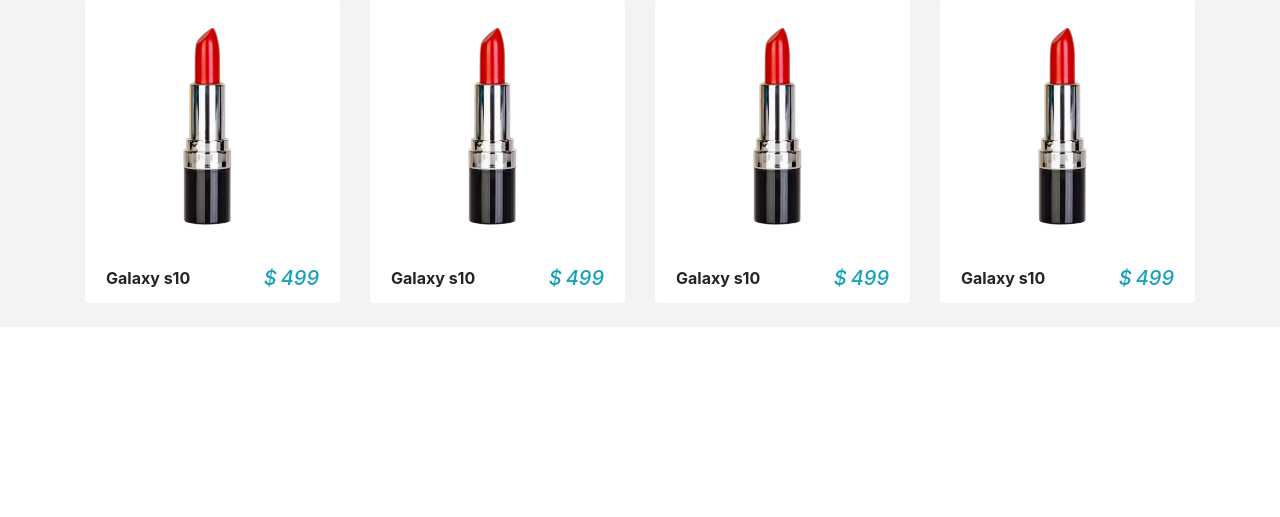
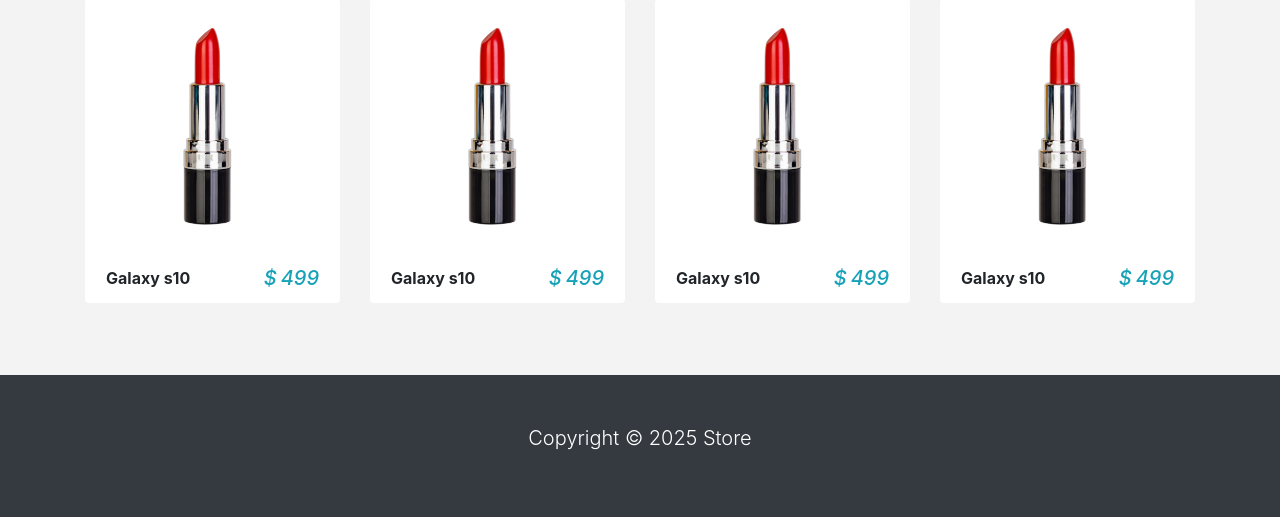
Before and after one commit to iyeme-dev/bella_stores, a Django app: page / in a window 1280 px wide. Shown: the part 961-1478 px from the top of the page. Before the commit the page ends 1248 px from the top, so only its background shows below. Run offline with Django 5.2, Linux system fonts and the light colour scheme; some libraries are stand-ins or nearby versions.

Commit message:
Add a footer

```diff
--- a/store/templates/base.html
+++ b/store/templates/base.html
@@ -20,6 +20,8 @@
     {% block content %}
     {% endblock %}
 
+    {% include 'footer.html' %}
+
 
     <!-- Optional JavaScript -->
     <!-- jQuery first, then Popper.js, then Bootstrap JS -->
--- /dev/null
+++ b/store/templates/footer.html
@@ -0,0 +1,6 @@
+
+<footer class="bg-dark text-white mt-5 p-5">
+  <div class="container">
+    <p class="lead text-center">Copyright &copy; 2025 Store</p>
+  </div>
+</footer>
```
